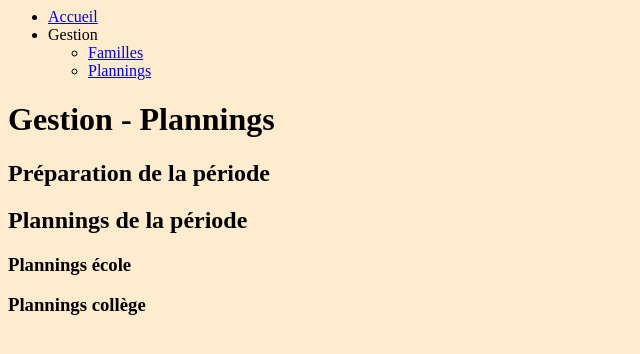
After one commit to LeRatdemare/site-les-caroubiers, a Django app: page /gestion/plannings in a window 1280 px wide. The commit adds this page. Shown: the top 354 px of the page, without its empty margins (0-640 px from the left). Run offline with Django 4.2, Linux system fonts and the light colour scheme; parts of the project's set-up code (start-up, migrations or seed data) failed here and were passed over.

Commit message:
Page gestion_familles OK

```diff
--- a/sitecaroubiers/plannings/static/css/styles.css
+++ b/sitecaroubiers/plannings/static/css/styles.css
@@ -36,6 +36,14 @@ table.families thead {
     color: #FFFFFF;
 }
 
+input[type='checkbox'] {
+    color: currentColor;
+    width: 30px;
+    height: 30px;
+    border: 0.15em solid currentColor;
+    border-radius: 0.15em;
+}
+
 /* ---------------------- CLASSES ----------------------*/
 
 .centered {
--- a/sitecaroubiers/plannings/templates/pages/base.html
+++ b/sitecaroubiers/plannings/templates/pages/base.html
@@ -9,7 +9,13 @@
         <nav>
             <ul>
                 <li><a href="{% url 'index' %}">Accueil</a></li>
-                <li><a href="{% url 'gestion' %}">Gestion</a></li>
+                <li>
+                    Gestion
+                    <ul>
+                        <li><a href="{% url 'gestion-familles' %}">Familles</a></li>
+                        <li><a href="{% url 'gestion-plannings' %}">Plannings</a></li>
+                    </ul>
+                </li>
             </ul>
         </nav>
         {% block body %}{% endblock %}
--- /dev/null
+++ b/sitecaroubiers/plannings/templates/pages/gestion_plannings.html
@@ -0,0 +1,13 @@
+{% extends 'pages/base.html' %}
+
+{% block title %}Plannings{% endblock %}
+
+{% block body %}
+<h1>Gestion - Plannings</h1>
+
+<h2>Préparation de la période</h2>
+
+<h2>Plannings de la période</h2>
+<h3>Plannings école</h3>
+<h3>Plannings collège</h3>
+{% endblock %}
--- a/sitecaroubiers/plannings/views.py
+++ b/sitecaroubiers/plannings/views.py
@@ -5,12 +5,13 @@ from plannings.models import Family
 from django.forms import Form
 from plannings.forms import FamilyForm
 import operator
+from plannings import functions
 
 # Create your views here.
 def index(request):
     return render(request, 'pages/index.html')
 
-def gestion(request):
+def gestion_familles(request):
     families = Family.objects.all()
     message = None
     create_form = FamilyForm()
@@ -36,6 +37,7 @@ def gestion(request):
             # On regarde famille par famille s'il y a des champs modifiés
             for family in families:
                 if not (rslt.get(family.name + '.delete')) is None :
+                    families = families.exclude(id=family.id)
                     family.delete()
                 else :
                     has_child_in_school = not (rslt.get(family.name + '.has_child_in_school') is None)
@@ -50,7 +52,8 @@ def gestion(request):
     # Si méthode GET
     else:
         pass
-    # Pas opti de faire 2 fois la requêtes mais nécessaire pour avoir page à jour
-    families = Family.objects.all()
     families = sorted(families, key=operator.attrgetter('name'))
-    return render(request, 'pages/gestion.html', {'families':families, 'create_form':create_form, 'creation_error_message':message})
+    return render(request, 'pages/gestion_familles.html', {'families':families, 'create_form':create_form, 'creation_error_message':message})
+
+def gestion_plannings(request):
+    return render(request, 'pages/gestion_plannings.html')
--- a/sitecaroubiers/sitecaroubiers/urls.py
+++ b/sitecaroubiers/sitecaroubiers/urls.py
@@ -21,5 +21,6 @@ from plannings import views
 urlpatterns = [
     path('admin/', admin.site.urls),
     path('', views.index, name='index'),
-    path('gestion/', views.gestion, name='gestion'),
+    path('gestion/familles', views.gestion_familles, name='gestion-familles'),
+    path('gestion/plannings', views.gestion_plannings, name='gestion-plannings'),
 ]
```
Also changed, not shown: sitecaroubiers/plannings/functions.py (added, +17 -0 lines), sitecaroubiers/plannings/templates/pages/gestion_familles.html (renamed from sitecaroubiers/plannings/templates/pages/gestion.html, +14 -13 lines).
